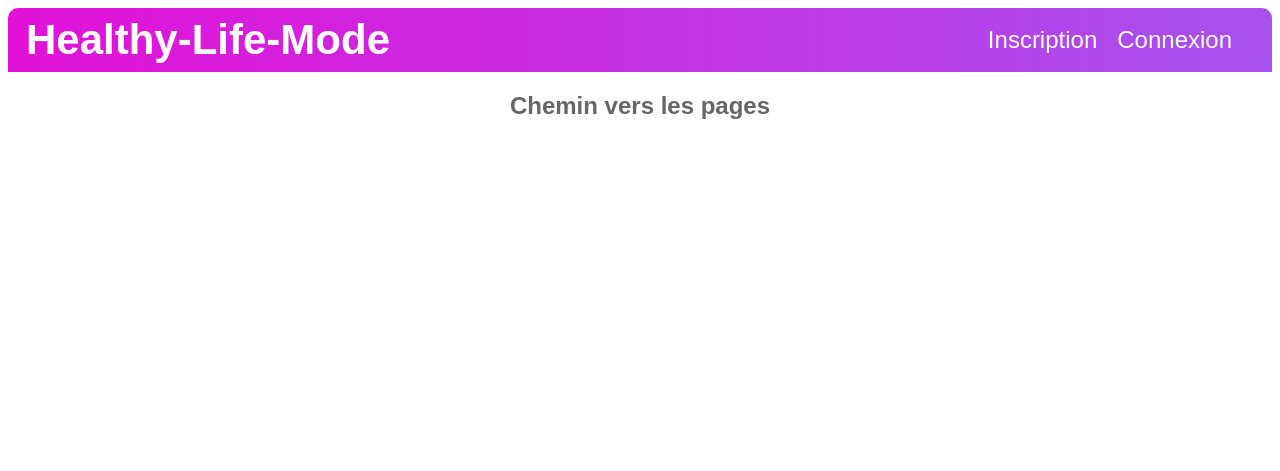
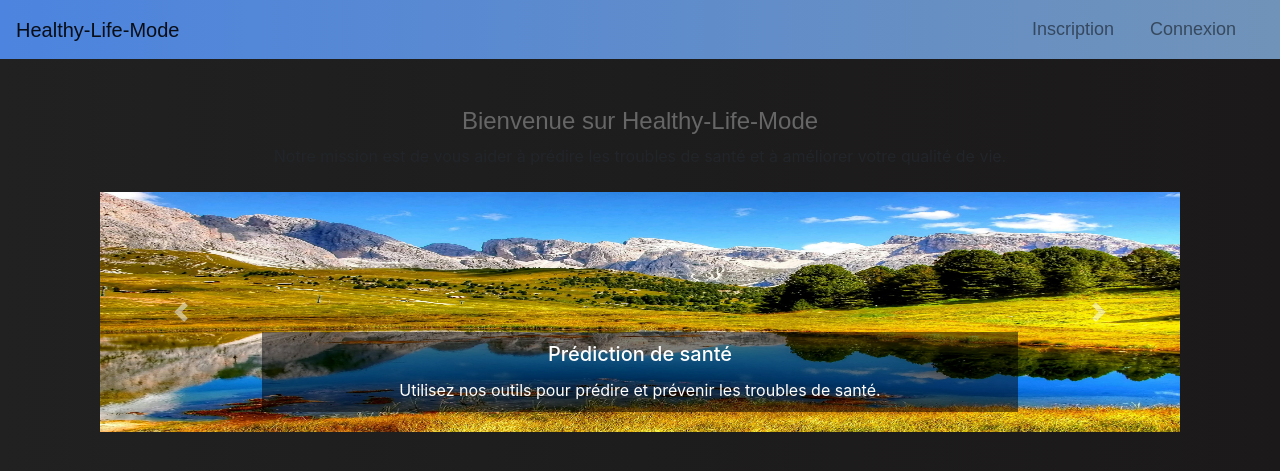
Before and after one commit to dataddiict/Healthy-Life-Mode, a Django app: page / in a window 1280 px wide. Shown: the top 471 px of the page. Run offline with Django 4.2, Linux system fonts and the light colour scheme; some libraries are stand-ins or nearby versions.

Commit message:
template update

```diff
--- a/Back_end_PA/urls.py
+++ b/Back_end_PA/urls.py
@@ -14,12 +14,17 @@ Including another URLconf
     1. Import the include() function: from django.urls import include, path
     2. Add a URL to urlpatterns:  path('blog/', include('blog.urls'))
 """
+from django.conf import settings
+from django.conf.urls.static import static
 from django.contrib import admin
-from django.contrib import admin
-from django.urls import include, path
+from django.urls import path, include
 
 urlpatterns = [
     path('admin/', admin.site.urls),
     path('', include('projet_annuel.urls')),
 
 ]
+
+
+if settings.DEBUG:
+    urlpatterns += static(settings.MEDIA_URL, document_root=settings.MEDIA_ROOT)
--- a/projet_annuel/views.py
+++ b/projet_annuel/views.py
@@ -83,3 +83,11 @@ def logout_view(request):
 
 def hello_world(request):
     return render(request, 'index.html')
+
+from django.shortcuts import render
+from .models import Image, Service
+
+def home(request):
+    images = Image.objects.all()
+    services = Service.objects.all()
+    return render(request, 'index.html', {'images': images, 'services': services})
--- /dev/null
+++ b/static/css/styles.css
@@ -0,0 +1,95 @@
+/* Style for the main heading */
+h1 {
+    font-family: 'Arial', sans-serif;
+    font-size: 42px;
+    text-align: center;
+    color: #ffffff;
+}
+
+/* Style for the secondary heading */
+h2 {
+    font-family: 'Arial', sans-serif;
+    font-size: 24px;
+    text-align: center;
+    margin-top: 20px;
+    color: #666;
+}
+
+nav {
+    background: linear-gradient(to right, #4c84df, #7093b9);
+    color: #fff;
+    padding: 10px 20px;
+    display: flex;
+    justify-content: space-between;
+    align-items: center;
+    font-family: 'Arial', sans-serif;
+}
+
+nav ul {
+    list-style: none;
+    margin: 0;
+    padding: 0;
+    display: flex;
+}
+
+nav ul li {
+    margin-right: 20px;
+}
+
+nav ul li a {
+    text-decoration: none;
+    color: #fff;
+    font-size: 18px;
+}
+
+.logout-btn {
+    background-color: #61575d;
+    color: #fff;
+    border: none;
+    padding: 16px;
+    border-radius: 4px;
+    cursor: pointer;
+    font-size: 24px;
+    transition: background-color 0.3s;
+}
+
+.logout-btn:hover {
+    background-color: #c82333;
+}
+
+.profile-link {
+    color: #fff;
+    font-size: 24px;
+    margin: 18px;
+}
+
+.signup-signin-links {
+    display: flex;
+    font-size: 24px;
+}
+
+.signup-signin-links li {
+    margin-right: 20px;
+}
+
+.signup-signin-links li a {
+    text-decoration: none;
+    color: #fff;
+    font-size: 24px;
+}
+
+.carousel-item img {
+    width: 100%;
+    height: 30dvh;
+    box-shadow: 0 4px 8px rgba(0, 0, 0, 0.2);
+}
+
+.carousel-caption {
+    background: rgba(0, 0, 0, 0.5);
+    padding: 10px;
+}
+
+/* Background color for the whole page */
+body {
+    background: linear-gradient(to right, #212121, #1b1919);
+}
--- /dev/null
+++ b/templates/base.html
@@ -0,0 +1,51 @@
+{% load static %}
+<!DOCTYPE html>
+<html lang="fr">
+<head>
+    <meta charset="UTF-8">
+    <title>{% block title %}Healthy-Life-Mod{% endblock %}</title>
+    <!-- Bootstrap CSS -->
+    <link href="https://stackpath.bootstrapcdn.com/bootstrap/4.5.2/css/bootstrap.min.css" rel="stylesheet">
+    <link href="{% static 'css/styles.css' %}" rel="stylesheet">
+</head>
+<body>
+    <nav class="navbar navbar-expand-lg navbar-light bg-light">
+        <a class="navbar-brand" href="#">Healthy-Life-Mode</a>
+        <button class="navbar-toggler" type="button" data-toggle="collapse" data-target="#navbarNav" aria-controls="navbarNav" aria-expanded="false" aria-label="Toggle navigation">
+            <span class="navbar-toggler-icon"></span>
+        </button>
+        <div class="collapse navbar-collapse" id="navbarNav">
+            <ul class="navbar-nav ml-auto">
+                {% if user.is_authenticated %}
+                    <li class="nav-item">
+                        <a class="nav-link" href="{% url 'user_profile' %}">Profil</a>
+                    </li>
+                    <li class="nav-item">
+                        <form action="{% url 'logout' %}" method="post">
+                            {% csrf_token %}
+                            <button type="submit" class="btn btn-link nav-link">Déconnexion</button>
+                        </form>
+                    </li>
+                {% else %}
+                    <li class="nav-item">
+                        <a class="nav-link" href="{% url 'signup' %}">Inscription</a>
+                    </li>
+                    <li class="nav-item">
+                        <a class="nav-link" href="{% url 'signin' %}">Connexion</a>
+                    </li>
+                {% endif %}
+            </ul>
+        </div>
+    </nav>
+
+    <div class="container mt-5">
+        {% block content %}
+        {% endblock %}
+    </div>
+
+    <!-- Optional JavaScript -->
+    <script src="https://code.jquery.com/jquery-3.5.1.slim.min.js"></script>
+    <script src="https://cdn.jsdelivr.net/npm/@popperjs/core@2.9.2/dist/umd/popper.min.js"></script>
+    <script src="https://stackpath.bootstrapcdn.com/bootstrap/4.5.2/js/bootstrap.min.js"></script>
+</body>
+</html>
--- a/templates/index.html
+++ b/templates/index.html
@@ -1,135 +1,60 @@
-<!DOCTYPE html>
-<html lang="fr">
-<head>
-    <meta charset="UTF-8">
-    <title>Health-Life-Mod</title>
-    <style>
-        /* Style for the main heading */
-        h1 {
-            font-family: 'Arial', sans-serif;
-            font-size: 42px;
-            text-align: center;
-            color: #ffffff;
-            margin: -2px;
-        }
+{% extends 'base.html' %}
+{% load static %}
 
-        /* Style for the secondary heading */
-        h2 {
-            font-family: 'Arial', sans-serif;
-            font-size: 24px;
-            text-align: center;
-            margin-top: 20px;
-            color: #666;
-        }
+{% block title %}Accueil{% endblock %}
 
-        /* Style for the top menu bar */
-        nav {
-            background: linear-gradient(to right, #e211d8, #a751ee);
-            color: #fff;
-            padding: 10px 20px;
-            display: flex;
-            justify-content: space-between;
-            align-items: center;
-            font-family: 'Arial', sans-serif;
-            border-top-left-radius: 10px;
-            border-top-right-radius: 10px;
-        }
+{% block content %}
+<div class="container mt-5">
+    <h2 class="text-center">Bienvenue sur Healthy-Life-Mode</h2>
+    <p class="text-center">Notre mission est de vous aider à prédire les troubles de santé et à améliorer votre qualité
+        de vie.</p>
 
-        /* Style for the menu items */
-        nav ul {
-            list-style: none;
-            margin: 0;
-            padding: 0;
-            display: flex;
-        }
+    <!-- Carousel of images -->
+    <div id="mainCarousel" class="carousel slide mt-4" data-ride="carousel" data-interval="5000">
+        <a class="carousel-control-prev" href="#mainCarousel" role="button" data-slide="prev">
+            <span class="carousel-control-prev-icon" aria-hidden="true"></span>
+            <span class="sr-only">Précédent</span>
+        </a>
+        <a class="carousel-control-next" href="#mainCarousel" role="button" data-slide="next">
+            <span class="carousel-control-next-icon" aria-hidden="true"></span>
+            <span class="sr-only">Suivant</span>
+        </a>
+        <div class="carousel-inner">
+            <div class="carousel-item active">
+                <img src="/media/images/image1.jpg" class="d-block w-100" alt="Image 1">
+                <div class="carousel-caption d-none d-md-block">
+                    <h5 class="card-title">Prédiction de santé</h5>
+                    <p class="card-text">Utilisez nos outils pour prédire et prévenir les troubles de santé.</p>
+                </div>
+            </div>
+            <div class="carousel-item">
+                <img src="/media/images/image2.jpg" class="d-block w-100" alt="Image 2">
+                <div class="carousel-caption d-none d-md-block">
+                    <h5 class="card-title">Conseils personnalisés</h5>
+                    <p class="card-text">Recevez des conseils personnalisés pour améliorer votre santé.</p>
+                </div>
+            </div>
+            <div class="carousel-item">
+                <img src="/media/images/image3.jpg" class="d-block w-100" alt="Image 3">
+                <div class="carousel-caption d-none d-md-block">
+                    <h5 class="card-title">Suivi de progrès</h5>
+                    <p class="card-text">Suivez vos progrès et atteignez vos objectifs de santé.</p>
+                </div>
+            </div>
+        </div>
+    </div>
 
-        /* Style for menu item links */
-        nav ul li {
-            margin-right: 20px;
-        }
+</div>
 
-        /* Style for menu item links */
-        nav ul li a {
-            text-decoration: none;
-            color: #fff;
-            font-size: 18px;
-        }
 
-        /* Style for logout button */
-        .logout-btn {
-            background-color: #61575d;
-            color: #fff;
-            border: none;
-            padding:16px;
-            border-radius: 4px;
-            cursor: pointer;
-            font-size: 24px;
-            transition: background-color 0.3s;
-            align-items: center;
-        }
-
-        /* Hover effect for logout button */
-        .logout-btn:hover {
-
-            background-color: #c82333;
-        }
-
-        /* Style for profile link */
-        .profile-link {
-            color: #fff;
-            font-size: 24px; margin: 18px;
-        }
-
-        /* Style for signup and signin links */
-        .signup-signin-links {
-            display: flex;
-            font-size: 24px;
-        }
-
-        /* Style for signup and signin links */
-        .signup-signin-links li {
-            margin-right: 20px;
-        }
-
-        /* Style for signup and signin links */
-        .signup-signin-links li a {
-            text-decoration: none;
-            color: #fff;
-            font-size: 24px;
-        }
-    </style>
-</head>
-<body>
-    <!-- Top menu bar -->
-    <nav>
-        <h1>Healthy-Life-Mode</h1>
-        <div>
-            <!-- Check if user is authenticated -->
-            {% if user.is_authenticated %}
-                <!-- Display link to profile -->
-                <ul class="signup-signin-links">
-                <a href="{% url 'user_profile' %}" class="profile-link">Profil</a>
-                <!-- Display logout link -->
-
-                <form action="{% url 'logout' %}" method="post">
-                    {% csrf_token %}
-                    <button type="submit"  class="logout-btn">Déconnexion</button>
-                </form>
-            </ul>
-            {% else %}
-                <!-- Display signup and signin links -->
-                <ul class="signup-signin-links">
-                    <li><a href="{% url 'signup' %}">Inscription</a></li>
-                    <li><a href="{% url 'signin' %}">Connexion</a></li>
-
-            {% endif %}
-
-        </div>
-    </nav>
-
-    <!-- Main content -->
-    <h2>Chemin vers les pages</h2>
-    <!-- Add your content here -->
-
-</body>
-</html>
+{% endblock %}
+<script>
+    $(document).ready(function () {
+        $('#mainCarousel').carousel({
+            interval: 5000
+        });
+        $('#servicesCarousel').carousel({
+            interval: 8000
+        });
+    });
+</script>
```
Also changed, not shown: Back_end_PA/settings.py (+10 -1 lines), projet_annuel/models.py (+16 -0 lines), templates/styles.css (deleted, +0 -29 lines), media/images/image1.jpg (added), media/images/image2.jpg (added), media/images/image3.jpg (added), projet_annuel/migrations/0005_image.py (added).
